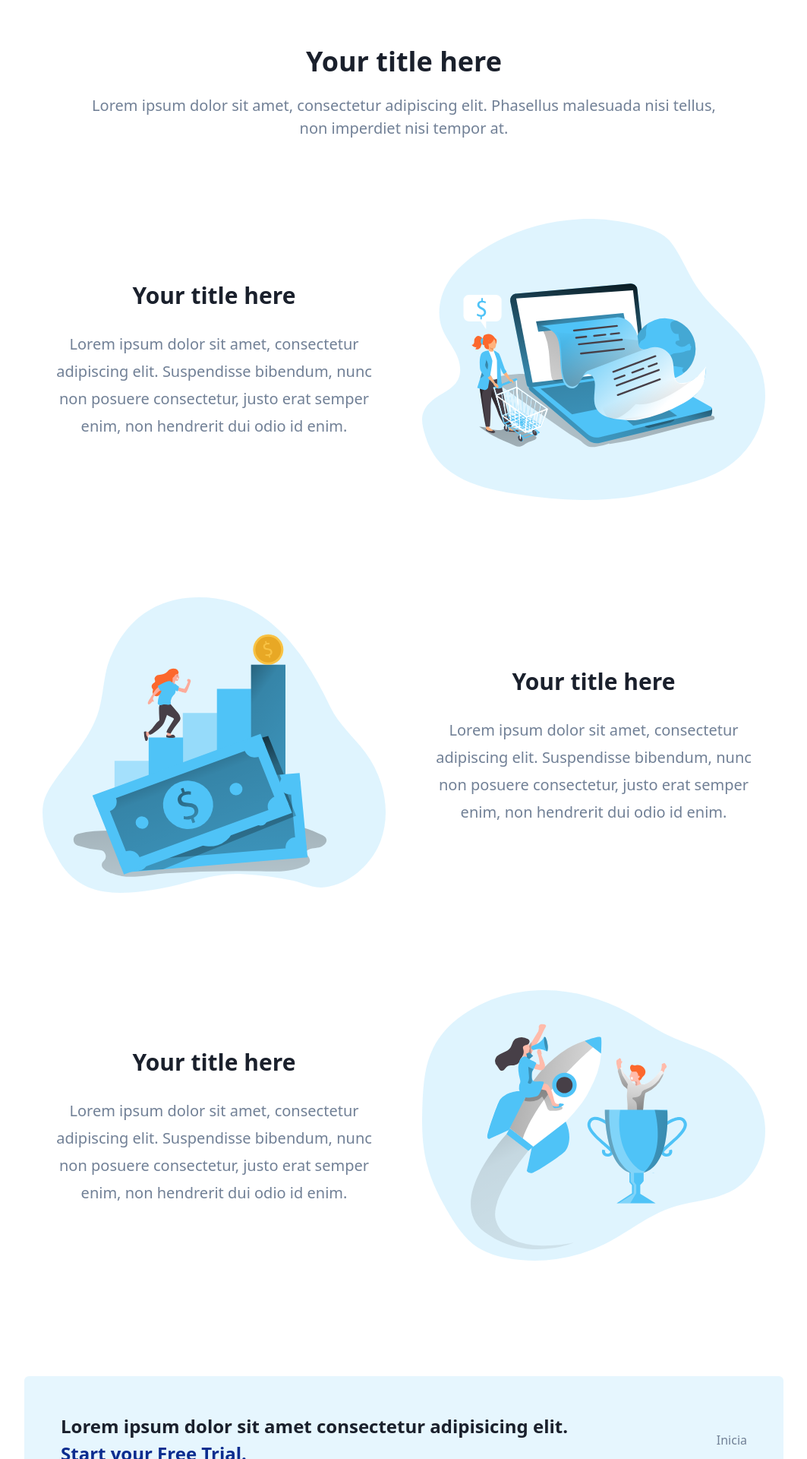
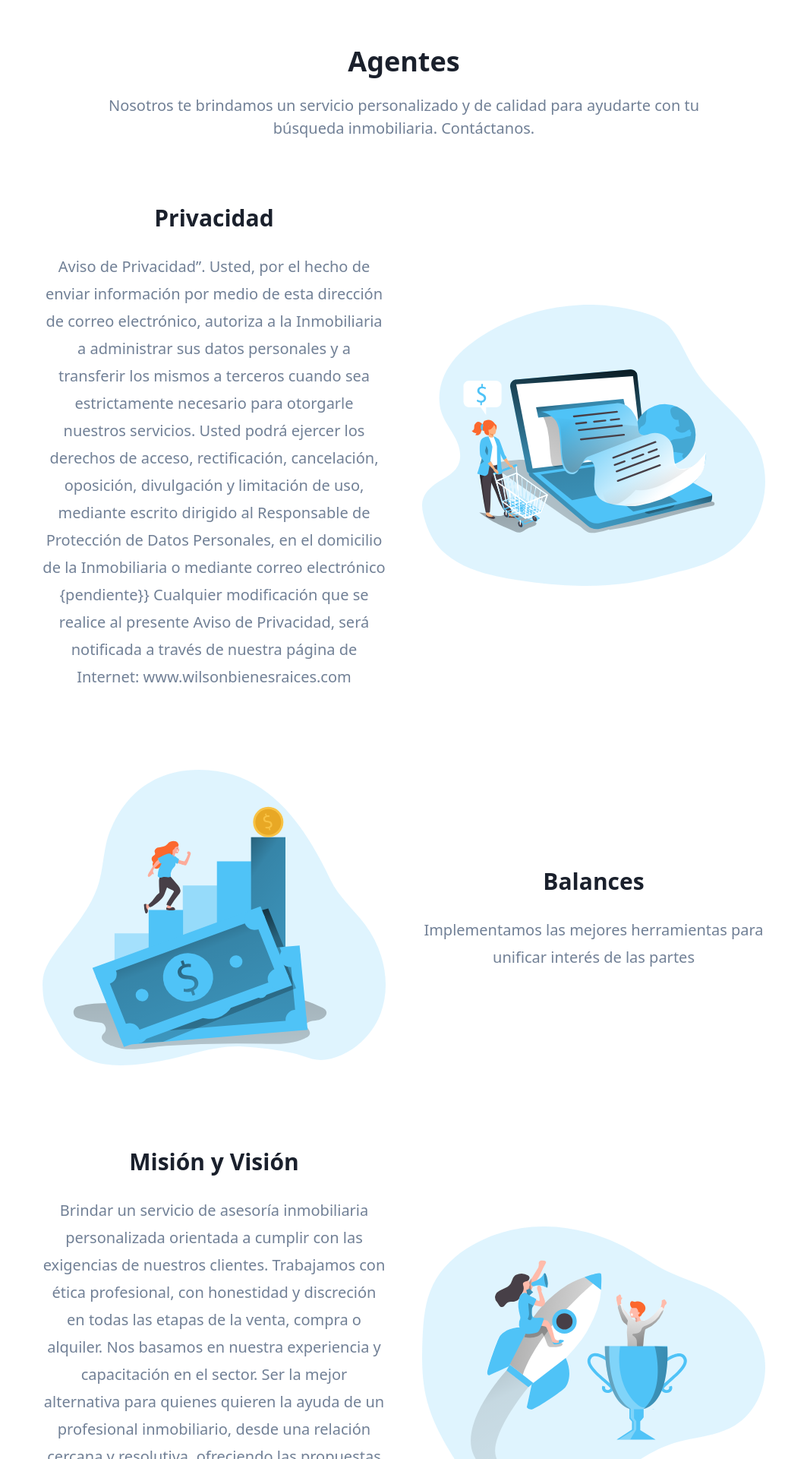
Before and after one commit to swgarz/wilsonbienesyraices, a Next.js app: page / in a window 1280 px wide. Shown: the part 920-2840 px from the top of the page at 76% size, without its empty margins (108-1171 px from the left). Built offline with nearby package versions, Linux system fonts and the light colour scheme.

Commit message:
mision y vision

```diff
--- a/src/templates/Banner.tsx
+++ b/src/templates/Banner.tsx
@@ -10,9 +10,9 @@ const Banner = () => (
       title="Lorem ipsum dolor sit amet consectetur adipisicing elit."
       subtitle="Start your Free Trial."
       button={
-        <Link href="https://creativedesignsguru.com/category/nextjs/">
+        <Link href="">
           <a>
-            <Button>Inicia</Button>
+            <Button>Facebook</Button>
           </a>
         </Link>
       }
--- a/src/templates/VerticalFeatures.tsx
+++ b/src/templates/VerticalFeatures.tsx
@@ -3,25 +3,25 @@ import { Section } from '../layout/Section';
 
 const VerticalFeatures = () => (
   <Section
-    title="Your title here"
-    description="Lorem ipsum dolor sit amet, consectetur adipiscing elit. Phasellus malesuada nisi tellus, non imperdiet nisi tempor at."
+    title="Agentes"
+    description="Nosotros te brindamos un servicio personalizado y de calidad para ayudarte con tu búsqueda inmobiliaria. Contáctanos."
   >
     <VerticalFeatureRow
-      title="Your title here"
-      description="Lorem ipsum dolor sit amet, consectetur adipiscing elit. Suspendisse bibendum, nunc non posuere consectetur, justo erat semper enim, non hendrerit dui odio id enim."
+      title="Privacidad"
+      description="Aviso de Privacidad”. Usted, por el hecho de enviar información por medio de esta dirección de correo electrónico, autoriza a la Inmobiliaria a administrar sus datos personales y a transferir los mismos a terceros cuando sea estrictamente necesario para otorgarle nuestros servicios. Usted podrá ejercer los derechos de acceso, rectificación, cancelación, oposición, divulgación y limitación de uso, mediante escrito dirigido al Responsable de Protección de Datos Personales, en el domicilio de la Inmobiliaria o mediante correo electrónico {pendiente}} Cualquier modificación que se realice al presente Aviso de Privacidad, será notificada a través de nuestra página de Internet: www.wilsonbienesraices.com"
       image="/assets/images/feature.svg"
       imageAlt="First feature alt text"
     />
     <VerticalFeatureRow
-      title="Your title here"
-      description="Lorem ipsum dolor sit amet, consectetur adipiscing elit. Suspendisse bibendum, nunc non posuere consectetur, justo erat semper enim, non hendrerit dui odio id enim."
+      title="Balances"
+      description="Implementamos las mejores herramientas para unificar interés de las partes"
       image="/assets/images/feature2.svg"
       imageAlt="Second feature alt text"
       reverse
     />
     <VerticalFeatureRow
-      title="Your title here"
-      description="Lorem ipsum dolor sit amet, consectetur adipiscing elit. Suspendisse bibendum, nunc non posuere consectetur, justo erat semper enim, non hendrerit dui odio id enim."
+      title="Misión y Visión"
+      description="Brindar un servicio de asesoría inmobiliaria personalizada orientada a cumplir con las exigencias de nuestros clientes. Trabajamos con ética profesional, con honestidad y discreción en todas las etapas de la venta, compra o alquiler. Nos basamos en nuestra experiencia y capacitación en el sector. Ser la mejor alternativa para quienes quieren la ayuda de un profesional inmobiliario, desde una relación cercana y resolutiva, ofreciendo las propuestas más innovadoras. Que nuestros clientes se sientan plenamente acompañados y asesorados durante todo el proceso de compra de una propiedad"
       image="/assets/images/feature3.svg"
       imageAlt="Third feature alt text"
     />
```
